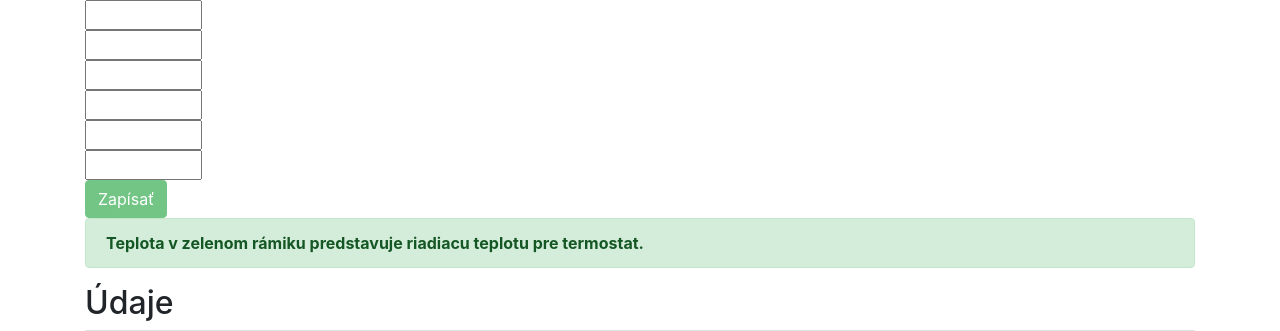
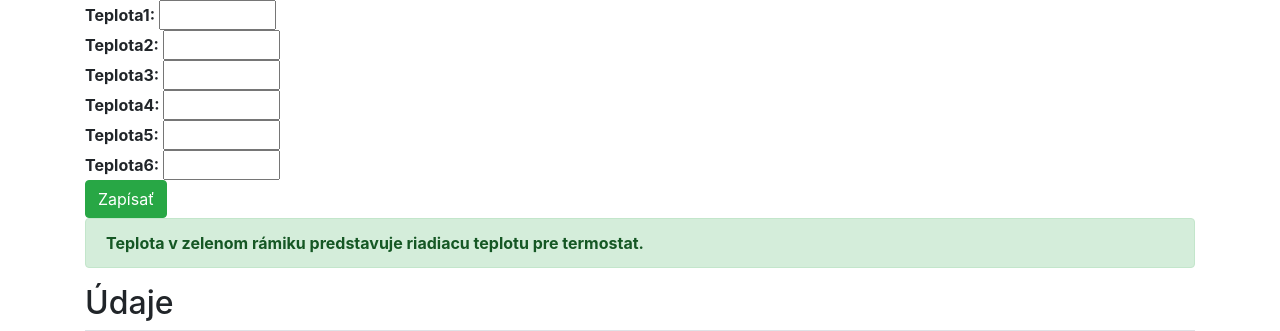
Before and after one commit to martinius96/Vykurovanie-Multiuser-Webapp-Arduino-ESP8266-ESP32, a PHP site: page /system/index.php in a window 1280 px wide. Shown: the part 62-393 px from the top of the page. Run offline with PHP 8.4, Linux system fonts and the light colour scheme; the visitor is signed in with stand-in values (Sample User, id 1); data that the repository does not hold is empty; some libraries are stand-ins or nearby versions.

Commit message:
Update index.php

```diff
--- a/vykurovanie-online/system/index.php
+++ b/vykurovanie-online/system/index.php
@@ -43,13 +43,13 @@ $ins = mysqli_query($con,"INSERT INTO `data_vykurovanie` (`teplota1`,`teplota2`,
 }
 ?>
 <form action="<?php echo htmlspecialchars($_SERVER["PHP_SELF"]);?>"  method="post">
-			<input  type="number" min=-30 max=75 step=0.5 name="teplomer1" required><br>
-			<input  type="number" min=-30 max=75 step=0.5 name="teplomer2" required><br>
-			<input  type="number" min=-30 max=75 step=0.5 name="teplomer3" required> <br>
-			<input  type="number" min=-30 max=75 step=0.5 name="teplomer4" required> <br>
-			<input  type="number" min=-30 max=75 step=0.5 name="teplomer5" required> <br>
-			<input  type="number" min=-30 max=75 step=0.5 name="teplomer6" required> <br>
-			<input type="submit" class="btn btn-success" name="zapis_hodnoty" value="Zapísať" disabled>
+			<b>Teplota1: </b><input  type="number" min=-30 max=75 step=0.5 name="teplomer1" required><br>
+			<b>Teplota2: </b><input  type="number" min=-30 max=75 step=0.5 name="teplomer2" required><br>
+			<b>Teplota3: </b><input  type="number" min=-30 max=75 step=0.5 name="teplomer3" required> <br>
+			<b>Teplota4: </b><input  type="number" min=-30 max=75 step=0.5 name="teplomer4" required> <br>
+			<b>Teplota5: </b><input  type="number" min=-30 max=75 step=0.5 name="teplomer5" required> <br>
+			<b>Teplota6: </b><input  type="number" min=-30 max=75 step=0.5 name="teplomer6" required> <br>
+			<input type="submit" class="btn btn-success" name="zapis_hodnoty" value="Zapísať">
 </form>
 <div class="alert alert-success">
 <strong>Teplota v zelenom rámiku predstavuje riadiacu teplotu pre termostat.</strong>
```
